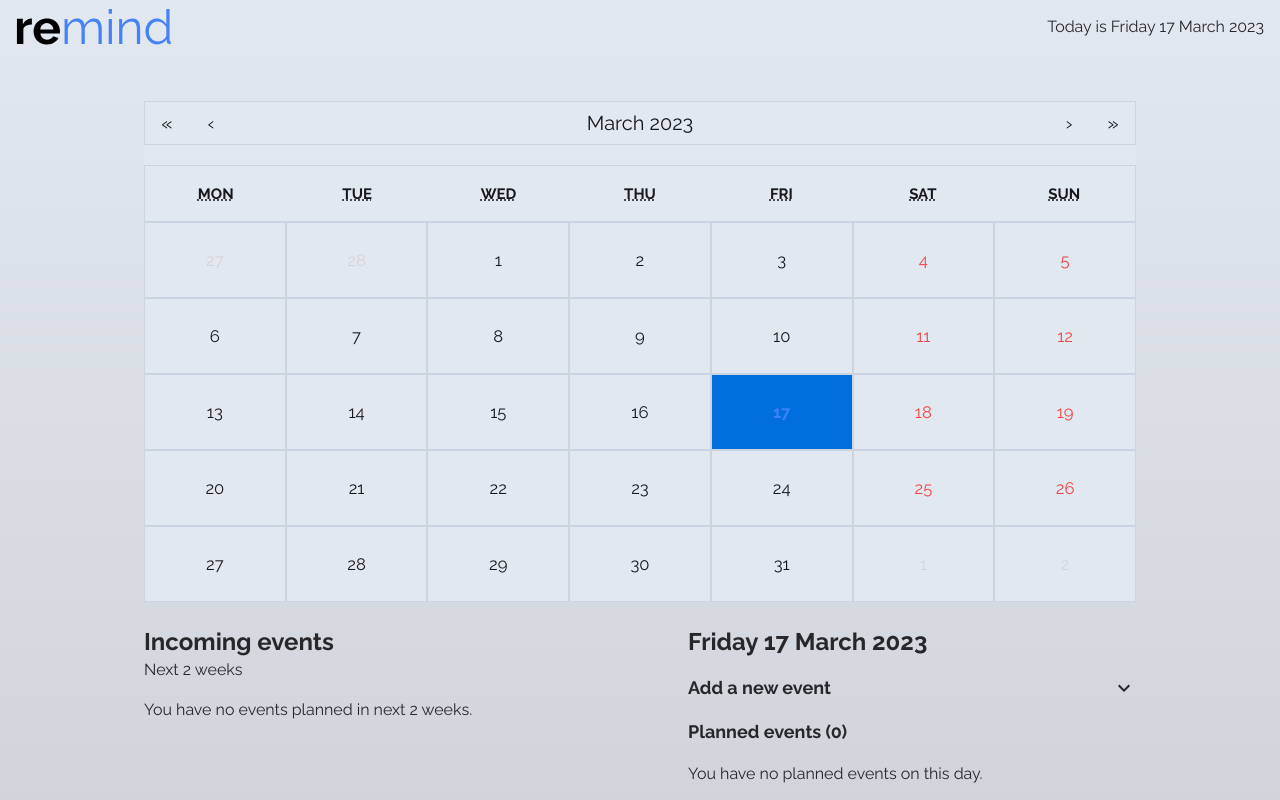
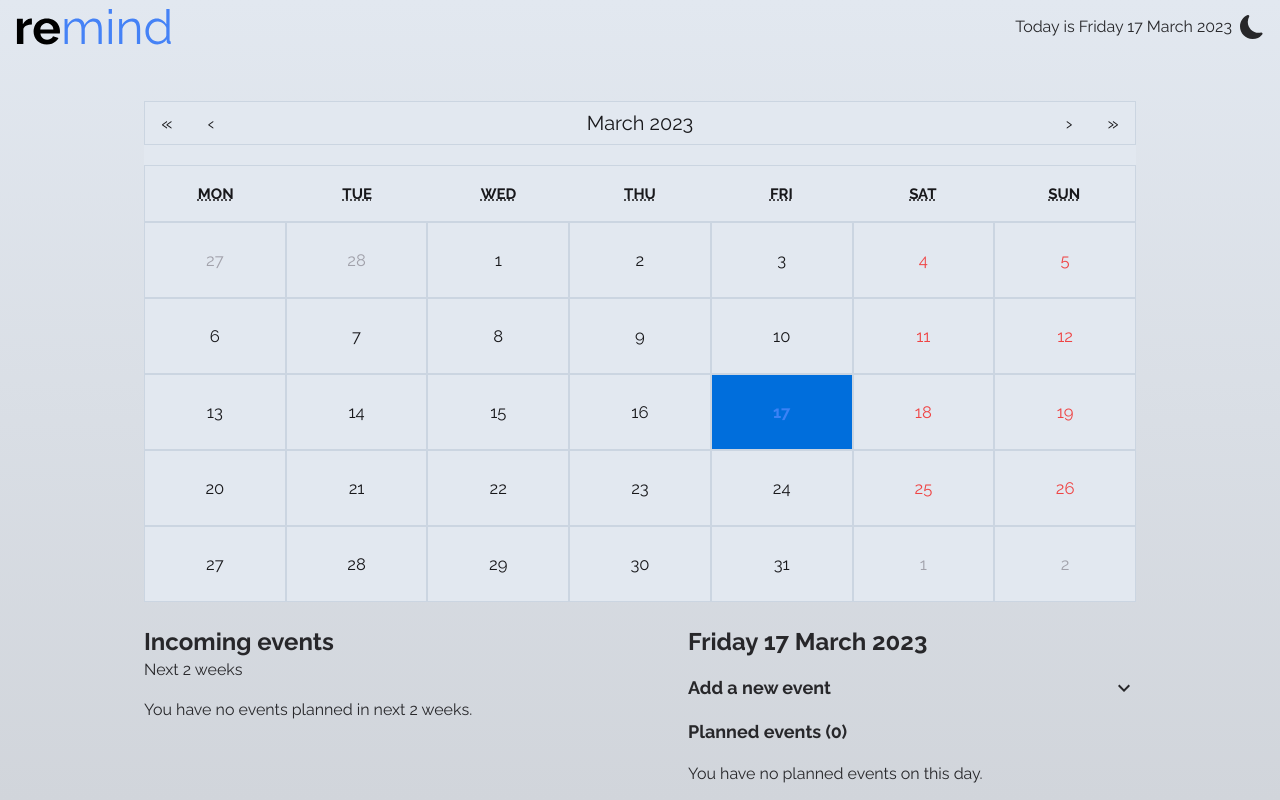
Before and after one commit to zwiro/remind-calendar-app, a React (Vite) app: page / in a window 1280 px wide. Built offline with nearby package versions, Linux system fonts and the light colour scheme.

Commit message:
Added dark mode

```diff
--- a/src/App.tsx
+++ b/src/App.tsx
@@ -2,12 +2,25 @@ import CalendarContainer from "./components/CalendarContainer"
 import DayDetails from "./components/DayDetails"
 import IncomingEvents from "./components/IncomingEvents"
 import LogoBar from "./components/LogoBar"
+import { useState, useEffect } from "react"
 
 function App() {
+  const [isDarkMode, setIsDarkMode] = useState(false)
+
+  function toggleDarkMode() {
+    setIsDarkMode((prevMode) => !prevMode)
+  }
+
+  useEffect(() => {
+    isDarkMode
+      ? document.documentElement.classList.add("dark")
+      : document.documentElement.classList.remove("dark")
+  }, [isDarkMode])
+
   return (
     <>
-      <LogoBar />
-      <div className="flex flex-col lg:grid lg:grid-cols-2 xl:px-24">
+      <LogoBar toggleDarkMode={toggleDarkMode} isDarkMode={isDarkMode} />
+      <div className={`flex flex-col lg:grid lg:grid-cols-2 xl:px-24 `}>
         <IncomingEvents />
         <CalendarContainer />
         <DayDetails />
--- a/src/calendar.css
+++ b/src/calendar.css
@@ -31,7 +31,7 @@
   cursor: pointer;
 } */
 .react-calendar__navigation {
-  border: 1px solid rgb(203 213 225);
+  @apply border border-slate-300 dark:border-zinc-600;
 }
 /* .react-calendar__navigation button {
   min-width: 44px;
@@ -42,17 +42,17 @@
 } */
 .react-calendar__navigation button:enabled:hover,
 .react-calendar__navigation button:enabled:focus {
-  @apply bg-slate-300;
+  @apply bg-slate-300 dark:bg-zinc-600;
 }
 .react-calendar__month-view__weekdays {
-  border: 1px solid rgb(203 213 225);
+  @apply border border-slate-300 dark:border-zinc-600;
 }
 
 .react-calendar__month-view__days__day--weekend {
   @apply text-red-500;
 }
 .react-calendar__month-view__days__day--neighboringMonth {
-  @apply text-zinc-300;
+  @apply text-zinc-400 dark:text-slate-500;
 }
 /* .react-calendar__year-view .react-calendar__tile,
 .react-calendar__decade-view .react-calendar__tile,
@@ -62,14 +62,15 @@
 .react-calendar__tile {
   padding: 25px 6.6667px;
   line-height: 24px;
-  border: 1px solid rgb(203 213 225) !important;
+  border: 1px solid !important;
+  @apply border-slate-300 dark:border-zinc-600 !important;
 }
 /* .react-calendar__tile:disabled {
   background-color: #f0f0f0;
 } */
 .react-calendar__tile:enabled:hover,
 .react-calendar__tile:enabled:focus {
-  @apply bg-slate-300;
+  @apply bg-slate-300 dark:bg-zinc-600;
 }
 .react-calendar__tile--now {
   @apply font-bold;
--- a/src/components/CalendarContainer.tsx
+++ b/src/components/CalendarContainer.tsx
@@ -34,7 +34,7 @@ function CalendarContainer() {
         onChange={onChange}
         tileContent={tileContent}
         value={value}
-        className="bg-slate-200 text-zinc-900"
+        className="bg-slate-200 text-zinc-900 dark:bg-zinc-700 dark:text-slate-200"
       />
     </section>
   )
--- a/src/components/LogoBar.tsx
+++ b/src/components/LogoBar.tsx
@@ -1,11 +1,26 @@
 import logo from "../assets/logo.svg"
 import { formatDate } from "../utils/formatDate"
+import { BsSunFill, BsMoonFill } from "react-icons/bs"
+import { motion, AnimatePresence } from "framer-motion"
 
-function LogoBar() {
+interface LogoBarProps {
+  toggleDarkMode: () => void
+  isDarkMode: boolean
+}
+
+function LogoBar({ toggleDarkMode, isDarkMode }: LogoBarProps) {
   return (
-    <div className="flex items-center justify-between px-4 py-2">
+    <div className="flex items-center gap-2 px-4 py-2">
       <img src={logo} alt="" />
-      <p>Today is {formatDate(new Date())}</p>
+      <p className="ml-auto">Today is {formatDate(new Date())}</p>
+      <motion.div
+        onClick={toggleDarkMode}
+        whileHover={{ scale: 1.1 }}
+        whileTap={{ opacity: 0, rotate: 360 }}
+        className="cursor-pointer"
+      >
+        {!isDarkMode ? <BsMoonFill size={24} /> : <BsSunFill size={24} />}
+      </motion.div>
     </div>
   )
 }
--- a/src/components/PlannedEvent.tsx
+++ b/src/components/PlannedEvent.tsx
@@ -11,9 +11,7 @@ import TimePicker from "react-time-picker"
 import EditEventForm from "./EditEventForm"
 import { formatTime } from "../utils/formatTime"
 import { motion } from "framer-motion"
-import { convertMiliseconds } from "../utils/convertMiliseconds"
 import { formatDate } from "../utils/formatDate"
-import { compareDates } from "../utils/compareDates"
 
 interface PlannedEventProps {
   id: string
@@ -39,8 +37,6 @@ function PlannedEvent({
   function closeEditForm() {
     setIsEditing(false)
   }
-
-  console.log(compareDates(new Date(), new Date("December 25, 2025 23:15:30")))
 
   return (
     <>
--- a/src/index.css
+++ b/src/index.css
@@ -5,13 +5,10 @@
 @tailwind utilities;
 
 :root {
-  @apply bg-gradient-to-b from-slate-200 to-gray-300  text-zinc-800;
   font-family: "Raleway", sans-serif;
   line-height: 1.5;
   font-weight: 400;
   min-height: 100vh;
-
-  /* color-scheme: light dark; */
 
   font-synthesis: none;
   text-rendering: optimizeLegibility;
@@ -20,6 +17,10 @@
   -webkit-text-size-adjust: 100%;
 }
 
+body {
+  @apply bg-gradient-to-b from-slate-200 to-gray-300 text-zinc-800 transition-colors dark:from-zinc-800 dark:to-zinc-900 dark:text-slate-200;
+}
+
 .react-time-picker__wrapper {
   border: none;
 }
--- a/src/utils/compareDates.ts
+++ /dev/null
@@ -1,5 +0,0 @@
-export function compareDates(date1: Date, date2: Date) {
-  return date1
-    .toLocaleDateString("en-US")
-    .localeCompare(date2.toLocaleDateString("en-US"))
-}
--- a/src/utils/convertMiliseconds.ts
+++ /dev/null
@@ -1,5 +0,0 @@
-export function convertMiliseconds(date: Date) {
-  const hours = date.getHours()
-  const minutes = date.getMinutes()
-  return `${hours}:${minutes}`
-}
--- a/tailwind.config.cjs
+++ b/tailwind.config.cjs
@@ -1,5 +1,6 @@
 /** @type {import('tailwindcss').Config} */
 module.exports = {
+  darkMode: "class",
   content: ["./index.html", "./src/**/*.{js,ts,jsx,tsx}"],
   theme: {
     extend: {},
```
